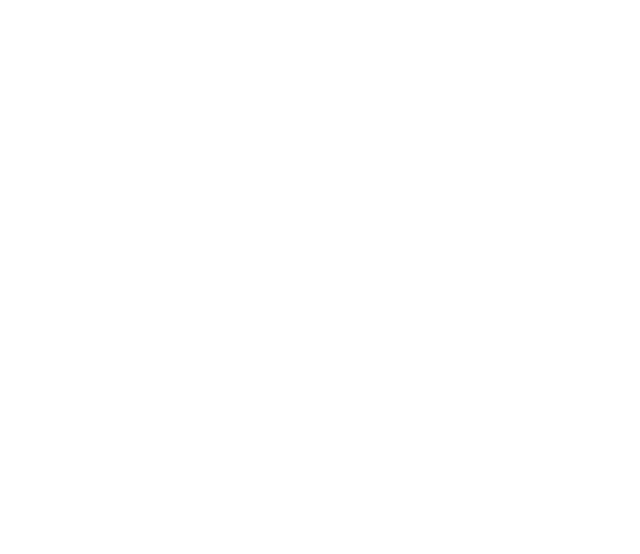
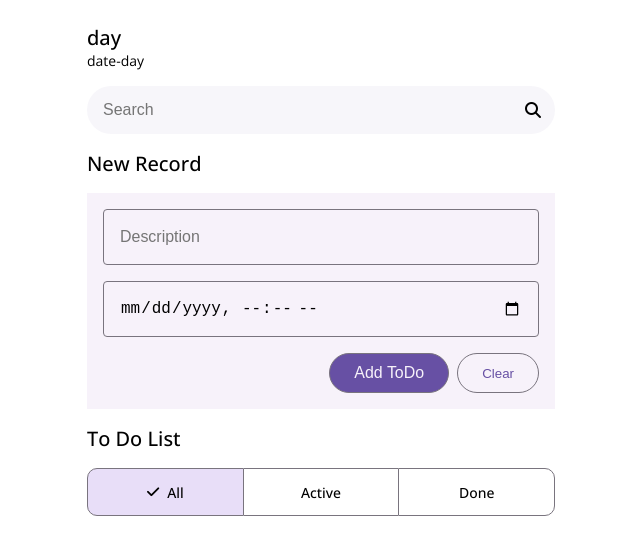
Before and after one commit to unicorn108/ToDoList, a plain HTML site: page index.html in a window 1280 px wide. Shown: the whole page, without its empty margins (319-959 px from the left). Drawn offline with nearby package versions, Linux system fonts and the light colour scheme.

Commit message:
Add html markup and styles

```diff
--- a/index.html
+++ b/index.html
@@ -4,10 +4,53 @@
     <meta charset="UTF-8" />
     <meta name="viewport" content="width=device-width, initial-scale=1.0" />
     <link rel="stylesheet" href="styles/style.css" />
+    <link
+      rel="stylesheet"
+      href="https://cdnjs.cloudflare.com/ajax/libs/font-awesome/6.5.2/css/all.min.css"
+    />
+    <link rel="preconnect" href="https://fonts.googleapis.com" />
+    <link rel="preconnect" href="https://fonts.gstatic.com" crossorigin />
+    <link
+      href="https://fonts.googleapis.com/css2?family=Open+Sans:ital,wght@0,300..800;1,300..800&display=swap"
+      rel="stylesheet"
+    />
     <title>Document</title>
   </head>
   <body>
+    <div class="main-container">
+      <div class="date-block">
+        <h3 class="day-header">day</h3>
+        <p class="current-date">date-day</p>
+      </div>
+      <input class="search-todo" type="text" placeholder="Search" />
+      <i class="fa-solid fa-magnifying-glass"></i>
+      <h3>New Record</h3>
+      <form class="todo-form" action="">
+        <input type="text" placeholder="Description" id="input-description" />
+        <input type="datetime-local" placeholder="Date" id="input-datetime" />
+        <div class="btn-block">
+          <input type="submit" value="Add ToDo" class="submit-btn" />
+          <button class="clear-btn">Clear</button>
+        </div>
+      </form>
+      <h3>To Do List</h3>
+      <div class="filter-block">
+        <div class="box-filter-all">
+          <i class="fa-solid fa-check"></i>
+          <span>All</span>
+        </div>
+        <div class="box-filter-active">
+          <i class="hidden fa-solid fa-check"></i>
+          <span>Active</span>
+        </div>
+        <div class="box-filter-done">
+          <i class="hidden fa-solid fa-check"></i>
+          <span>Done</span>
+        </div>
+      </div>
 
+      <div class="todos-list"></div>
+    </div>
   </body>
   <script src="scripts/index.js"></script>
 </html>
--- a/styles/style.css
+++ b/styles/style.css
@@ -3,3 +3,169 @@
   padding: 0;
   box-sizing: border-box;
 }
+
+html {
+  font-family: "Open Sans", sans-serif;
+  font-size: 14px;
+}
+h3 {
+  font-size: 1.43rem;
+}
+
+h3,
+button,
+span {
+  font-weight: 500;
+}
+
+.submit-btn,
+button {
+  cursor: pointer;
+}
+
+input,
+input::placeholder {
+  font-size: 1.14rem;
+  font-weight: 400;
+}
+.main-container {
+  position: relative;
+  margin: 0 auto;
+  display: flex;
+  flex-direction: column;
+  justify-content: center;
+  gap: 16px;
+  padding: 24px 16px 16px 16px;
+  max-width: 500px;
+}
+
+.todo-form {
+  width: 100%;
+  background-color: rgb(247, 242, 250, 1);
+  display: flex;
+  flex-direction: column;
+  justify-content: center;
+  gap: 16px;
+  padding: 16px;
+}
+
+.search-todo {
+  border: none;
+  min-height: 48px;
+  border-radius: 28px;
+  background-color: rgb(103, 80, 164, 0.05);
+  padding: 8px 16px;
+}
+
+.main-container > i {
+  position: absolute;
+  top: 102px;
+  right: 30px;
+  font-size: 16px;
+}
+
+#input-description,
+#input-datetime {
+  min-height: 56px;
+  padding: 16px;
+  background: rgb(247, 242, 250, 1);
+  border-radius: 4px;
+  border: 1px solid rgba(121, 116, 126, 1);
+}
+
+.btn-block {
+  display: flex;
+  justify-content: end;
+  gap: 8px;
+}
+
+.submit-btn,
+.clear-btn {
+  min-height: 40px;
+  padding: 10px 24px;
+  border: 1px solid rgb(121, 116, 126, 1);
+  border-radius: 100px;
+}
+
+.submit-btn {
+  background-color: rgb(103, 80, 164, 1);
+  color: rgb(247, 242, 250, 1);
+}
+
+.clear-btn {
+  background-color: rgb(247, 242, 250, 1);
+  color: rgb(103, 80, 164, 1);
+}
+
+.filter-block {
+  display: flex;
+  justify-content: center;
+  min-height: 48px;
+}
+
+.box-filter-all,
+.box-filter-active,
+.box-filter-done {
+  display: flex;
+  justify-content: center;
+  align-items: center;
+  gap: 8px;
+  cursor: pointer;
+}
+
+.box-filter-all {
+  border-top-left-radius: 10px;
+  border-bottom-left-radius: 10px;
+  border: 1px solid rgb(121, 116, 126, 1);
+  background-color: rgb(232, 222, 248, 1);
+  flex: 1;
+}
+
+.box-filter-active {
+  border-top: 1px solid rgb(121, 116, 126, 1);
+  border-bottom: 1px solid rgb(121, 116, 126, 1);
+  flex: 1;
+}
+
+.box-filter-done {
+  border-top-right-radius: 10px;
+  border-bottom-right-radius: 10px;
+  border: 1px solid rgb(121, 116, 126, 1);
+  flex: 1;
+}
+
+.todos-list {
+  display: flex;
+  flex-direction: column;
+  gap: 12px;
+}
+
+input[type="checkbox"] {
+  accent-color: rgb(208, 188, 255, 1);
+  border: 2px solid rgba(73, 69, 79, 1);
+  transform: scale(1.2);
+}
+
+.todo-item {
+  min-height: 62px;
+  display: flex;
+  justify-content: start;
+  align-items: center;
+  gap: 14px;
+  border-radius: 16px;
+  background-color: rgb(103, 80, 164, 0.05);
+  padding: 8px 16px;
+}
+
+.todo-item > i {
+  cursor: pointer;
+  margin-left: auto;
+}
+
+.todo-description {
+  font-size: 1.14rem;
+}
+
+.hidden {
+  display: none !important;
+}
```
